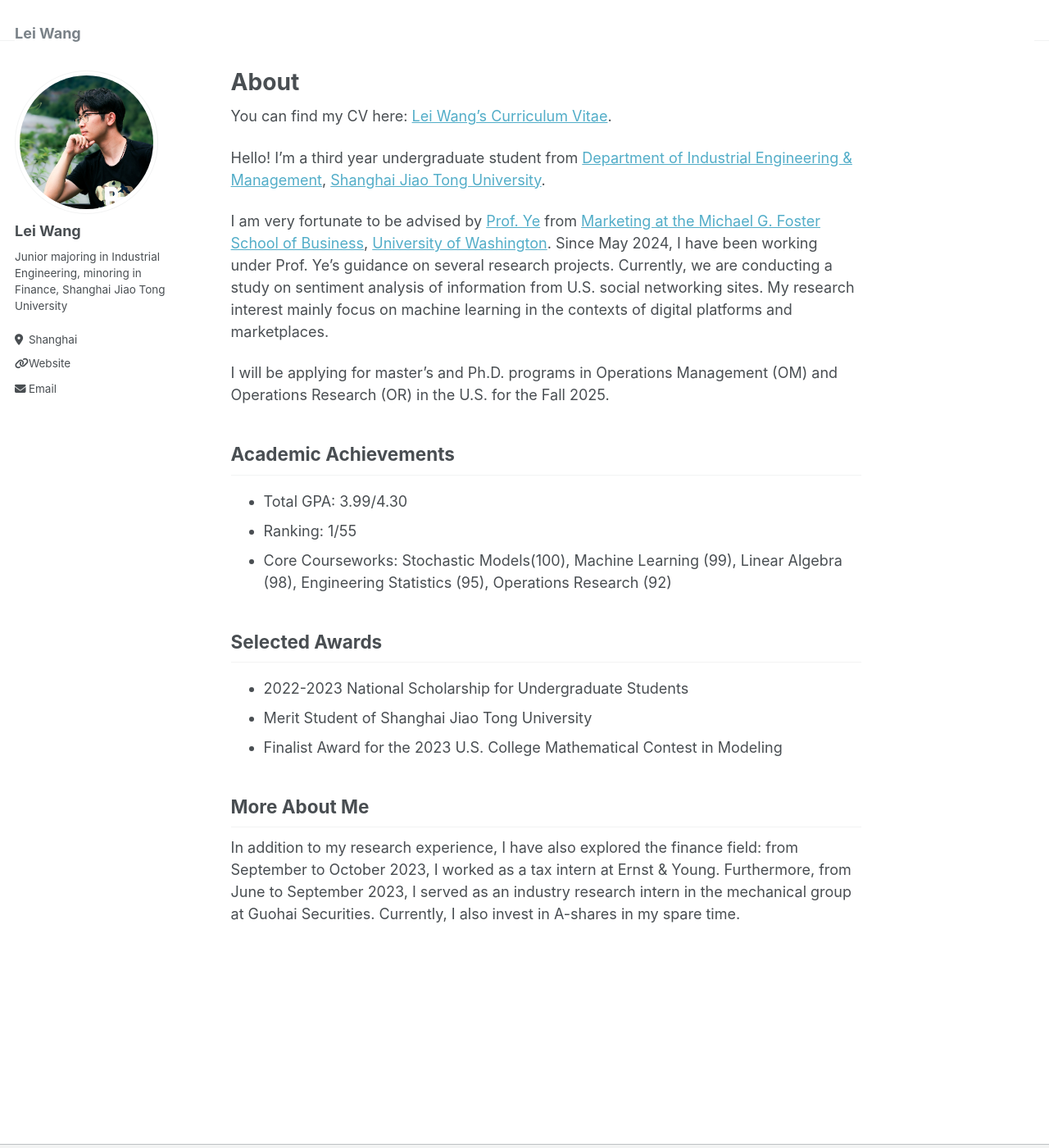
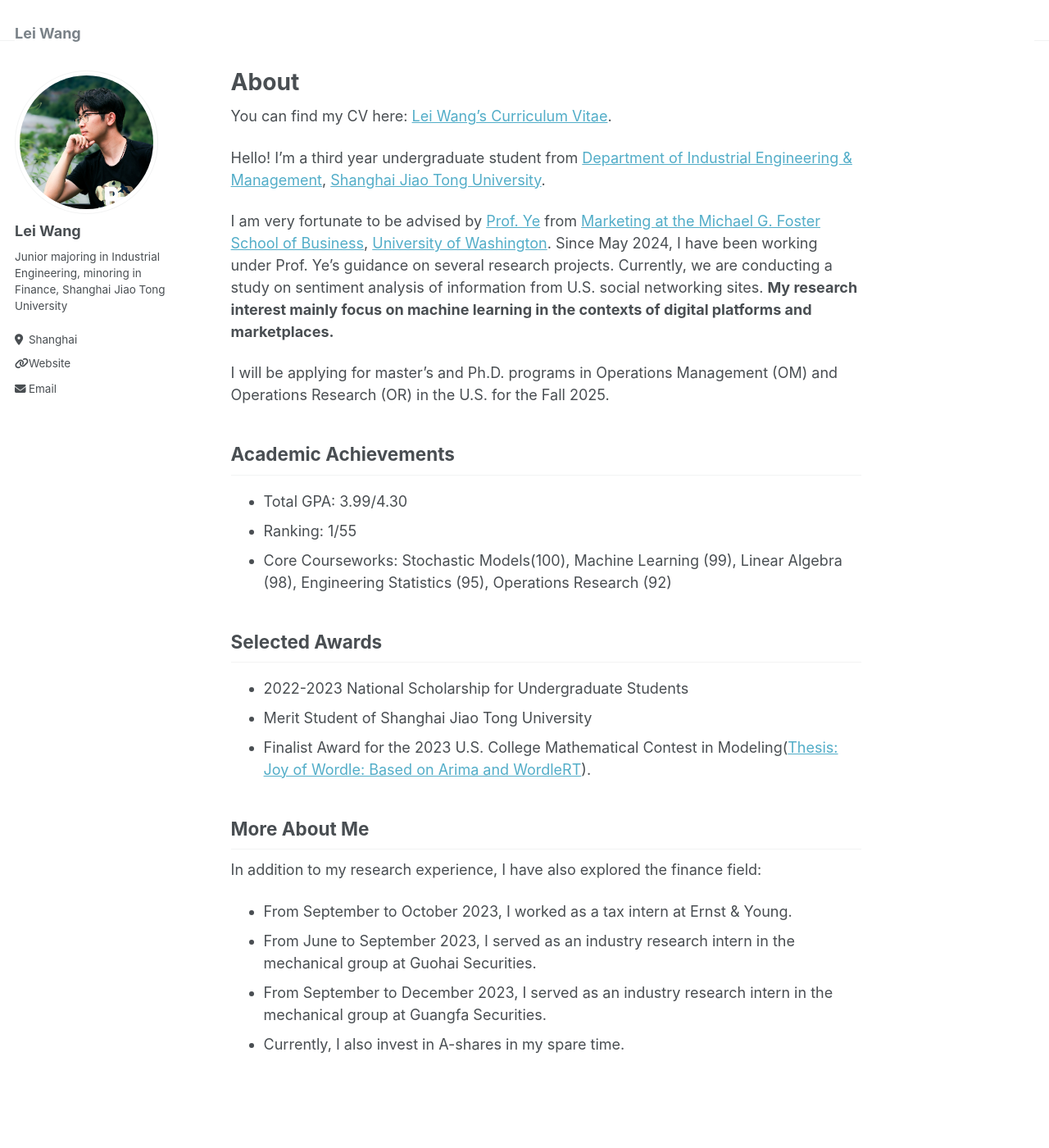
Before and after one commit to Wanglei123SJTU/Wanglei123SJTU.github.io, a Jekyll site: the page built from _pages/about.md, in a window 1280 px wide and 1400 px high. Shown: the whole window at 82% size. Built offline with Jekyll 4.4.1, drawn with Linux system fonts in a browser that asks for light colours.

Commit message:
Update about.md

```diff
--- a/_pages/about.md
+++ b/_pages/about.md
@@ -11,7 +11,7 @@ You can find my CV here: [Lei Wang's Curriculum Vitae](../files/CV_Lei.pdf).
 
 Hello! I'm a third year undergraduate student from [Department of Industrial Engineering & Management](https://ieem.sjtu.edu.cn/), [Shanghai Jiao Tong University](https://www.sjtu.edu.cn/).
 
-I am very fortunate to be advised by [Prof. Ye](https://zikunye.com/) from [Marketing at the Michael G. Foster School of Business](https://foster.uw.edu/), [University of Washington](https://www.washington.edu/). Since May 2024, I have been working under Prof. Ye's guidance on several research projects. Currently, we are conducting a study on sentiment analysis of information from U.S. social networking sites. My research interest mainly focus on machine learning in the contexts of digital platforms and marketplaces.
+I am very fortunate to be advised by [Prof. Ye](https://zikunye.com/) from [Marketing at the Michael G. Foster School of Business](https://foster.uw.edu/), [University of Washington](https://www.washington.edu/). Since May 2024, I have been working under Prof. Ye's guidance on several research projects. Currently, we are conducting a study on sentiment analysis of information from U.S. social networking sites. **My research interest mainly focus on machine learning in the contexts of digital platforms and marketplaces.**
 
 I will be applying for master's and Ph.D. programs in Operations Management (OM) and Operations Research (OR) in the U.S. for the Fall 2025.
 
@@ -25,8 +25,12 @@ Selected Awards
 ------
 * 2022-2023 National Scholarship for Undergraduate Students
 * Merit Student of Shanghai Jiao Tong University
-* Finalist Award for the 2023 U.S. College Mathematical Contest in Modeling
+* Finalist Award for the 2023 U.S. College Mathematical Contest in Modeling([Thesis: Joy of Wordle: Based on Arima and WordleRT](../files/2312998.pdf)).
 
 More About Me
 ------
-In addition to my research experience, I have also explored the finance field: from September to October 2023, I worked as a tax intern at Ernst & Young. Furthermore, from June to September 2023, I served as an industry research intern in the mechanical group at Guohai Securities. Currently, I also invest in A-shares in my spare time.
+In addition to my research experience, I have also explored the finance field:
+* From September to October 2023, I worked as a tax intern at Ernst & Young.
+* From June to September 2023, I served as an industry research intern in the mechanical group at Guohai Securities.
+* From September to December 2023, I served as an industry research intern in the mechanical group at Guangfa Securities.
+* Currently, I also invest in A-shares in my spare time.
```
